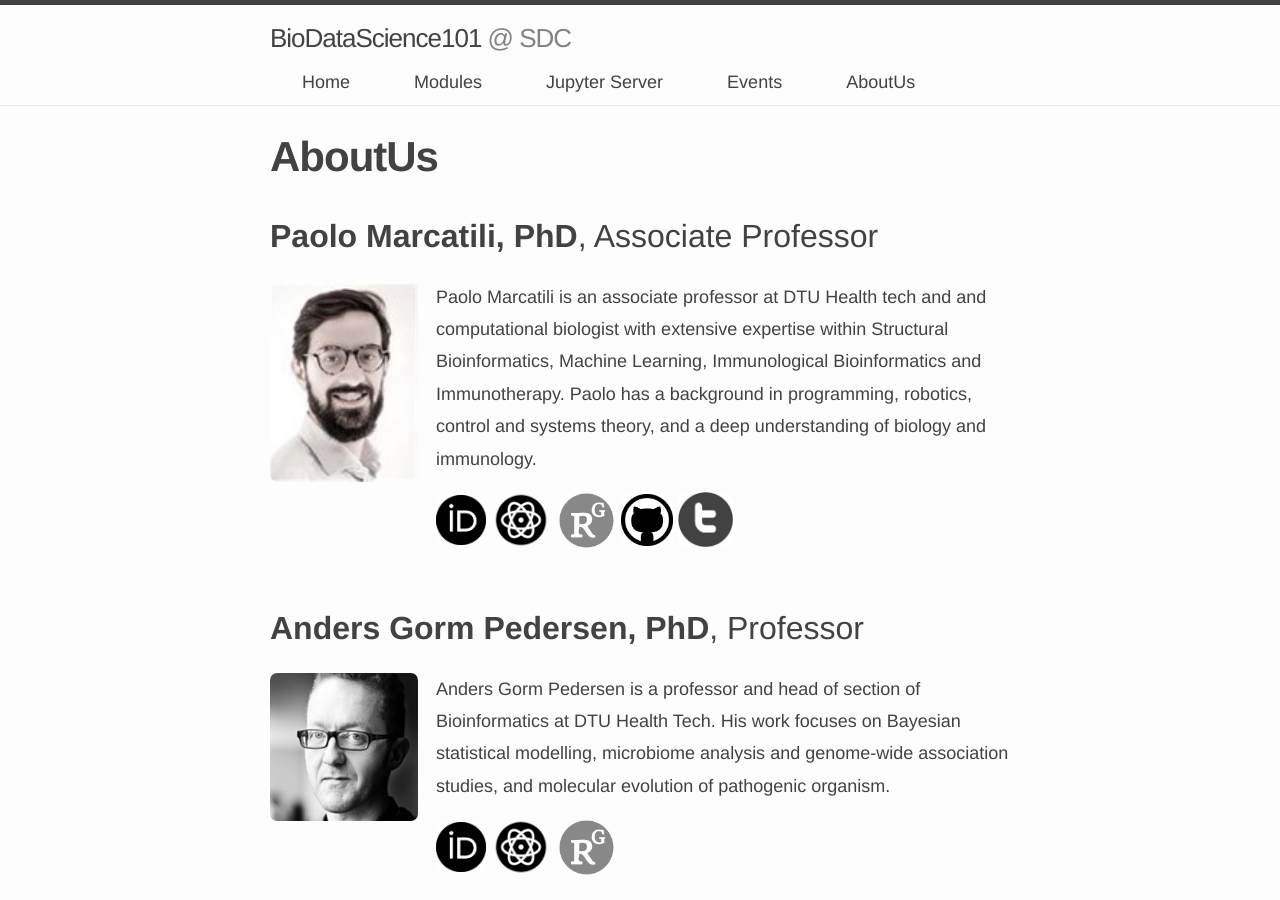
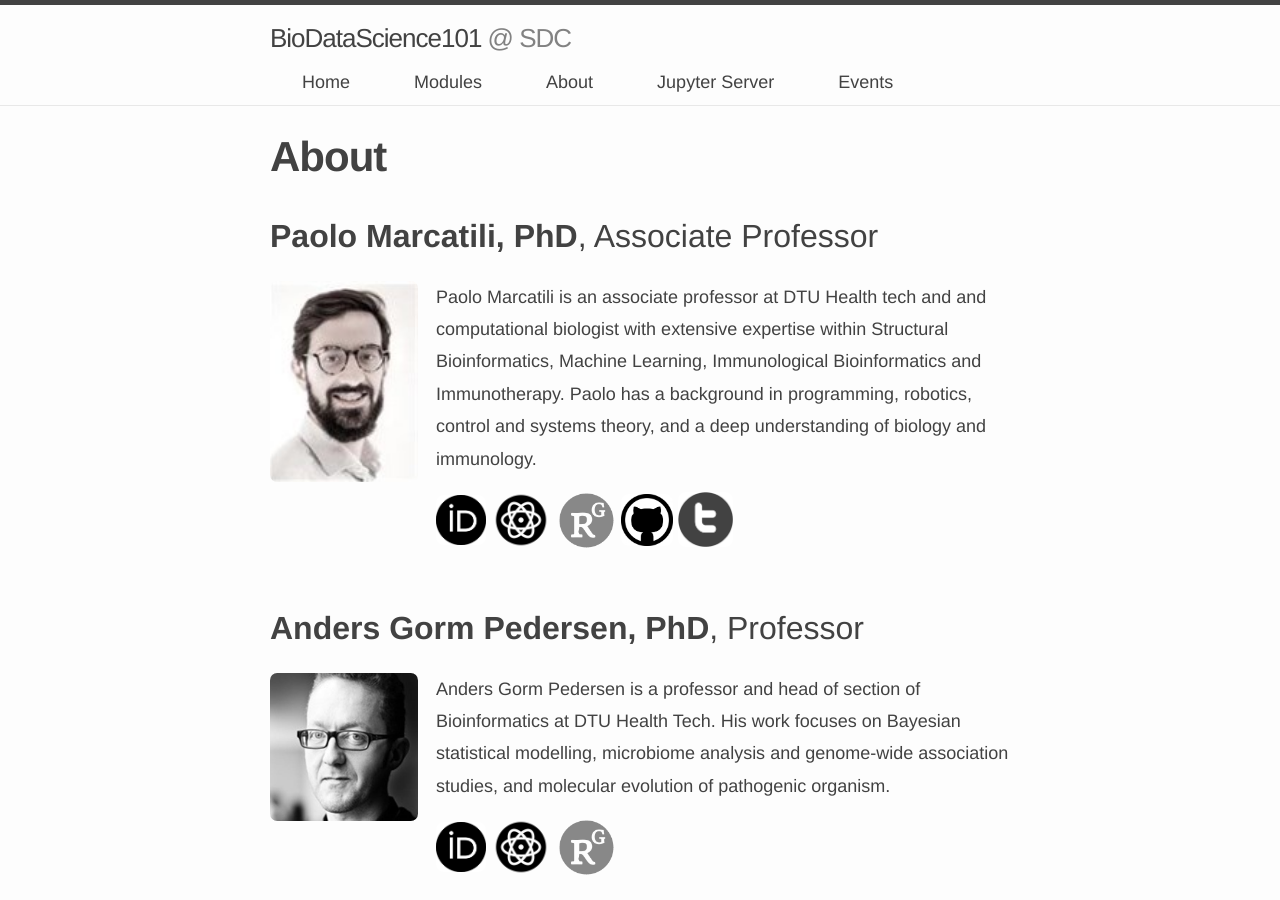
Before and after one commit to biodatascience101/BioDataScience101.github.io, a Jekyll site: the page built from _pages/about/index.md, in a window 1280 px wide and 900 px high. Built offline with Jekyll 4.4.1, drawn with Linux system fonts in a browser that asks for light colours; nearby versions of some CDN libraries.

Commit message:
Update index.md

```diff
--- a/_pages/about/index.md
+++ b/_pages/about/index.md
@@ -1,9 +1,9 @@
 ---
 layout: page
-title: AboutUs
+title: About
 permalink: /about/
 toggle: on
-rank: 5
+rank: 2
 ---
 
 <!--
```
